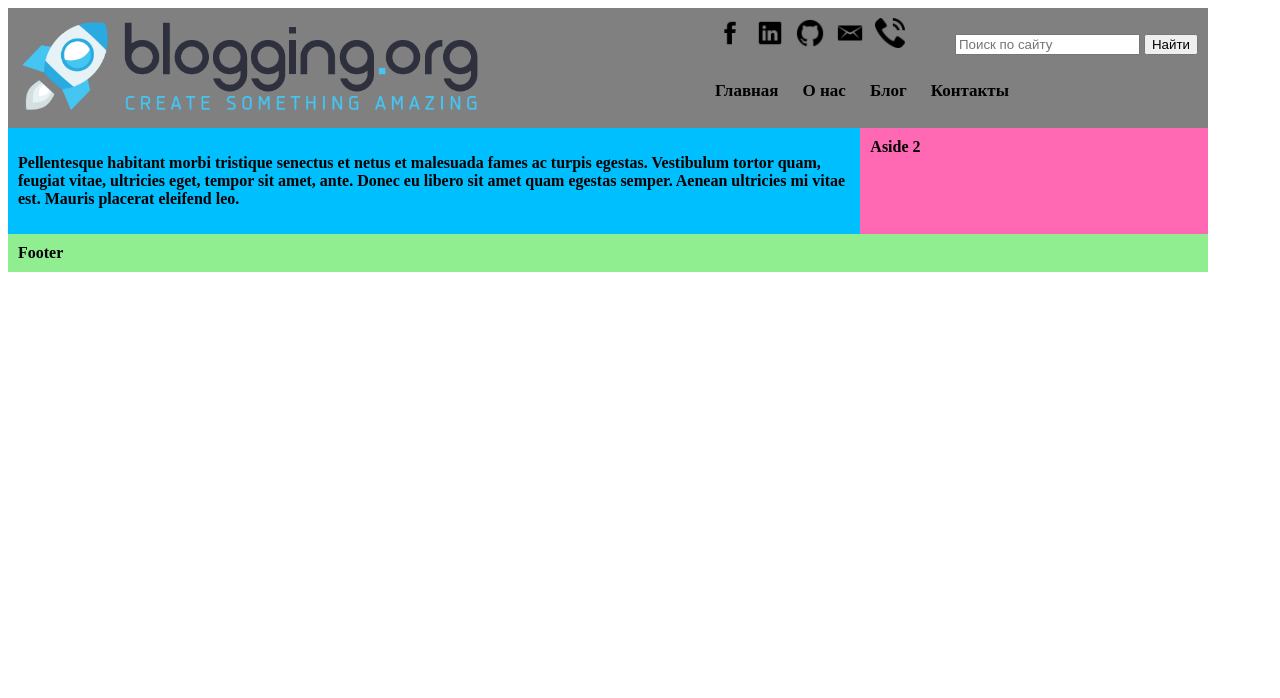
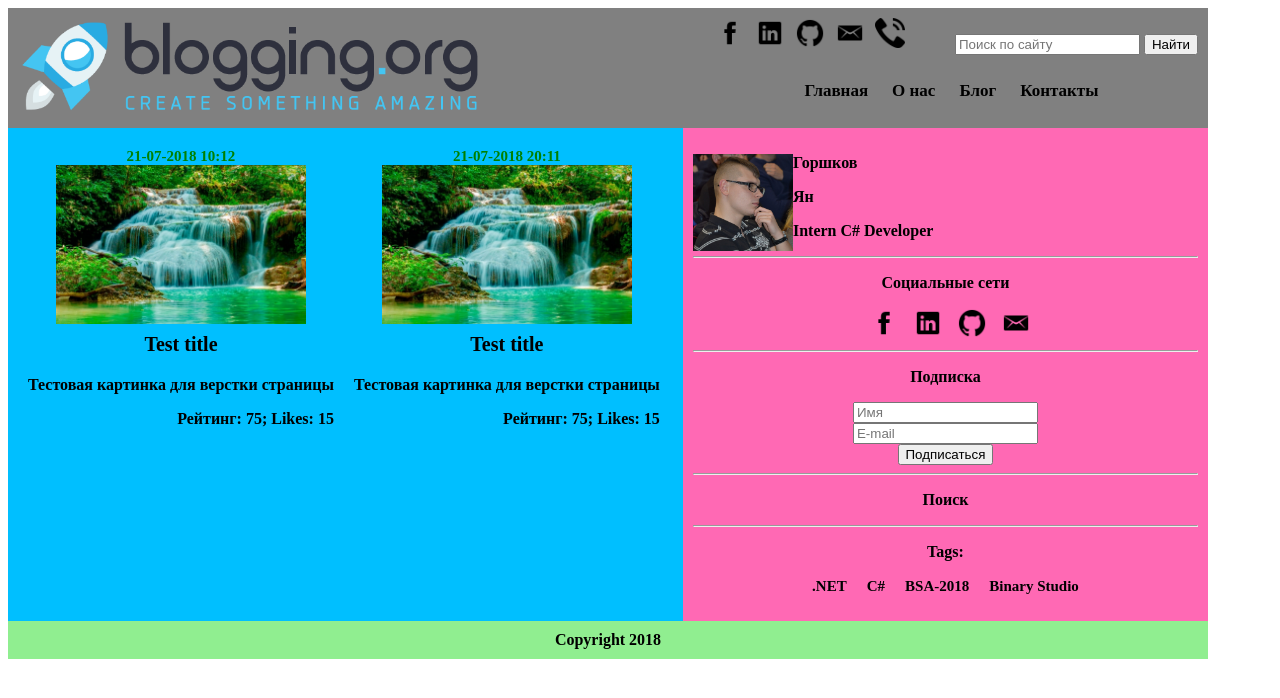
Before and after one commit to yan1998/bsa2018-HTML, a plain HTML site: page index.html in a window 1280 px wide. Drawn offline with Linux system fonts and the light colour scheme.

Commit message:
Last comit

```diff
--- a/css/style.css
+++ b/css/style.css
@@ -1,5 +1,6 @@
 body{
 	max-width: 1200px;
+	text-align: center;
 }
  .wrapper {
   display: flex;
@@ -24,11 +25,14 @@ header {
 #icons-wrapper{
 	display: flex;
 }
-.icons{
+.icons, .icons2{
 	height: 30px;
 	margin-left:10px;
 }
 .icons:hover{
+	opacity:0.2;
+}
+.icons2:hover{
 	opacity:0.2;
 }
 .search{
@@ -45,17 +49,64 @@ header {
 .nav-element:hover{
 	background-color:silver;
 }
+.social{
+	text-align: center;
+}
 .footer {
   background: lightgreen;
 }
-
 .main {
   text-align: left;
   background: deepskyblue;
+  display: flex;
+    flex-flow: row wrap;
 }
-
+.post{
+	margin: 10px;
+	text-align: center;
+}
+.post>img{
+	width: 250px;
+}
+.publicationDate{
+	font-size: 15px;
+	margin: 0px;
+	color:green;
+}
+.title{
+	margin-top:5px;
+	font-size: 20px;
+}
+.rating{
+	text-align: right;
+}
 .aside-2 {
+	text-align: left;
   background: hotpink;
+}
+p>.author{
+	padding-left:20px;
+}
+.authorPhoto{
+	width:100px;
+	float: left;
+}
+.subscribe{
+	text-align: center;
+}
+.search2{
+	text-align: center;
+}
+.tags{
+	text-align: center;
+}
+.tag{
+	font-size: 15px;
+	padding: 10px;
+}
+.tag:hover{
+	cursor: pointer;
+	color:green;
 }
 @media(max-width: 987px) {
   	.icons{
--- a/index.html
+++ b/index.html
@@ -29,10 +29,56 @@
 			</div>
   		</header>
   		<main class="main">
-    		<p>Pellentesque habitant morbi tristique senectus et netus et malesuada fames ac turpis egestas. Vestibulum tortor quam, feugiat vitae, ultricies eget, tempor sit amet, ante. Donec eu libero sit amet quam egestas semper. Aenean ultricies mi vitae est. Mauris placerat eleifend leo.</p>
+    		<div class="post">
+    			<p class="publicationDate">21-07-2018 10:12</p>
+    			<img src="img/pic1.jpg">
+    			<p class="title">Test title</p>
+    			<p class="description">Тестовая картинка для верстки страницы</p>
+    			<p class="rating">Рейтинг: 75; Likes: 15</p>
+    		</div>
+    		<div class="post">
+    			<p class="publicationDate">21-07-2018 20:11</p>
+    			<img src="img/pic1.jpg">
+    			<p class="title">Test title</p>
+    			<p class="description">Тестовая картинка для верстки страницы</p>
+    			<p class="rating">Рейтинг: 75; Likes: 15</p>
+    		</div>
   		</main>
- 		<aside class="aside aside-2">Aside 2</aside>
-  		<footer class="footer">Footer</footer>
+ 		<aside class="aside aside-2">
+ 			<div class="author">
+ 				<img class="authorPhoto" src="img/me.jpg">
+ 				<p class="surname">Горшков</p>
+ 				<p class="name">Ян</p>
+ 				<p>Intern C# Developer</p>
+ 			</div>
+ 			<hr>
+ 			<div class="social">
+ 				<p>Социальные сети</p>
+ 				<a href="https://www.facebook.com/gorshkov.yan" target="_BLANK"><img class='icons2' src="img/icons/social-facebook.png" alt="Facebook link"></a>
+				<a href="https://www.linkedin.com/in/yan-gorshkov-898325137/" target="_BLANK"><img class='icons2' src="img/icons/social-linkedin.png" alt="LinkedIn link"></a>
+				<a href="https://github.com/yan1998/" target="_BLANK"><img class='icons2' src="img/icons/social-github.png" alt="GitHub link"></a>
+				<a href="mailto:gorshkov.yan1998@gmail.com"><img class='icons2' src="img/icons/email.png" alt="Email"></a>
+ 			</div>
+ 			<hr>
+ 			<div class="subscribe">
+ 				<p>Подписка</p>
+ 				<form class="subscribeForm">
+					<input type="text" name="q" placeholder="Имя"> <br/>
+					<input type="email" name="q" placeholder="E-mail"> <br/>
+					<input type="submit" value="Подписаться">
+				</form>
+ 			</div>
+ 			<hr>
+ 			<div class="search2">
+ 				<p>Поиск</p>
+ 			</div>
+ 			<hr>
+ 			<div class="tags">
+ 				<p>Tags:</p>
+ 				<p><span class='tag'>.NET</span><span class='tag'>C#</span><span class='tag'>BSA-2018</span><span class='tag'>Binary Studio</span></p>
+ 			</div>
+ 		</aside>
+  		<footer class="footer">Copyright 2018</footer>
 	</div>
 </body>
 </html>
```
Also changed, not shown: img/Me.jpg (added), img/logo.jpg (added), img/pic1.jpg (added).
